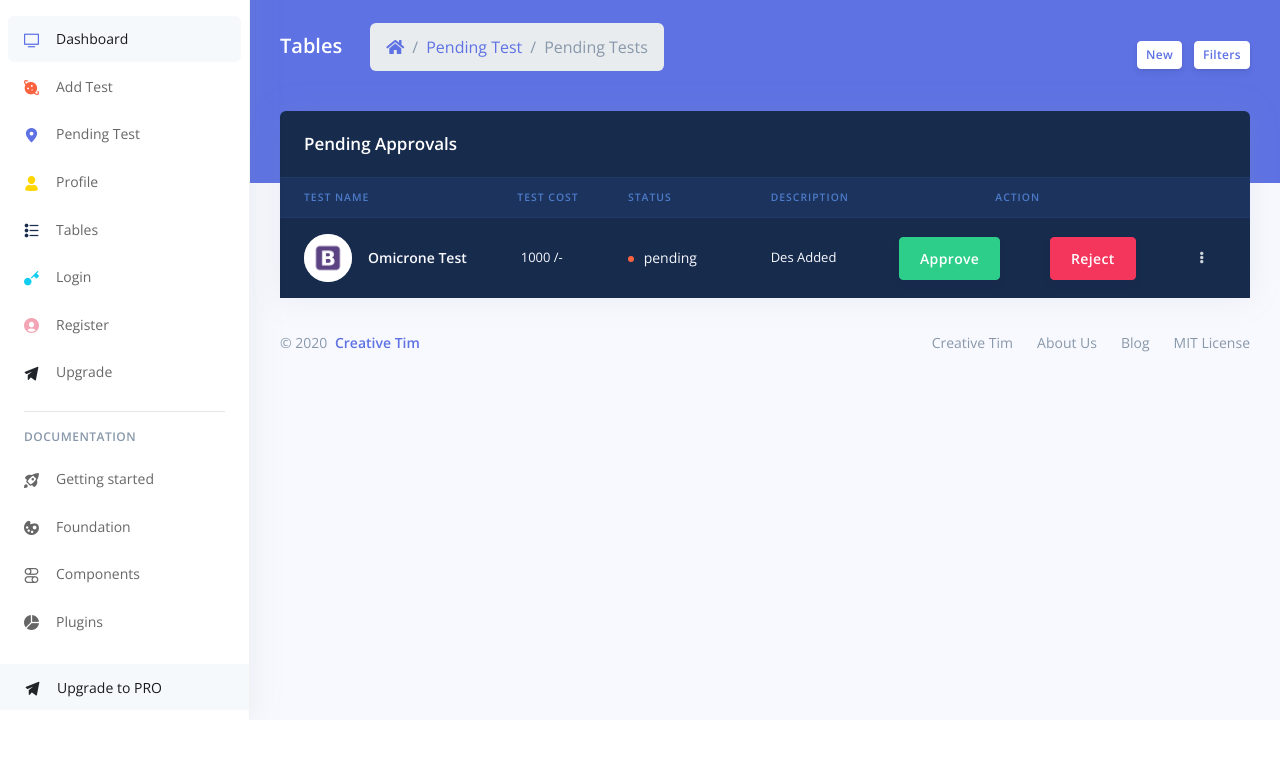
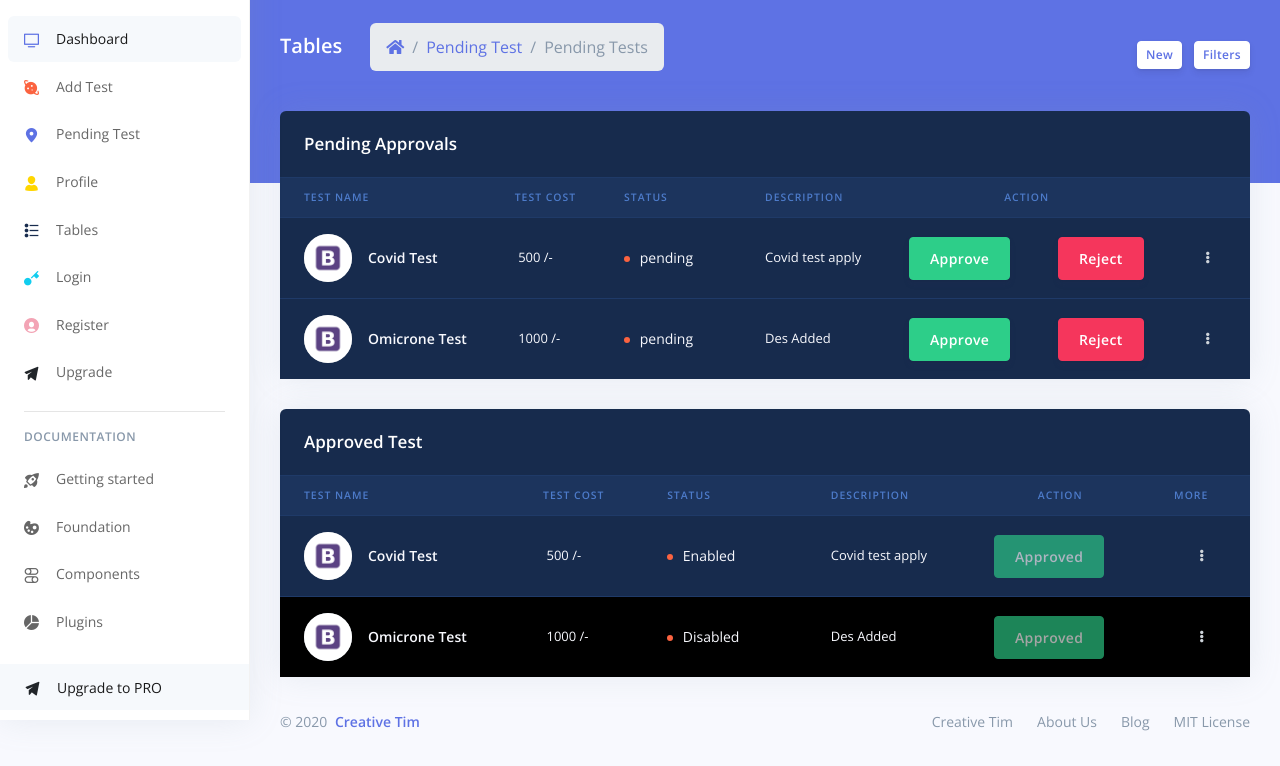
Before and after one commit to Rohit6359/1-DEC-Lab, a Django app: template myapp/templates/pending-test.html in a window 1280 px wide. Shown: the part 80-846 px from the top of the page. Before the commit the page ends 800 px from the top, so only its background shows below. Run offline with Django 4.2, Linux system fonts and the light colour scheme; the template is opened without the code that fills it: values that come from a table or form of the project are taken from there, others are empty; data comes from the database, SQL or seed files in the repository; both versions use the stored data as it was after the commit; some libraries are stand-ins or nearby versions.

Commit message:
03-03-2022

```diff
--- a/myapp/admin.py
+++ b/myapp/admin.py
@@ -9,5 +9,6 @@ from .models import *
 class UserAdmin(admin.ModelAdmin):
     list_display = ['name','email','mobile']
 
-
-admin.site.register(Test)
+@admin.register(Test)
+class TestAdmin(admin.ModelAdmin):
+    list_display = ['title','id','price','verify']
--- a/myapp/models.py
+++ b/myapp/models.py
@@ -22,7 +22,9 @@ class Test(models.Model):
     price = models.IntegerField()
     verify = models.BooleanField(default=False)
     approve_by = models.CharField(max_length=100,null=True,blank=True)
+    reject = models.BooleanField(default=False)
     created_at = models.DateTimeField(auto_now_add=True)
+    test_on = models.BooleanField(default=False)
 
     def __str__(self):
         return self.title
--- a/myapp/templates/pending-test.html
+++ b/myapp/templates/pending-test.html
@@ -50,7 +50,6 @@
                 </thead>
                 <tbody class="list">
                   {% for test in tests %}
-                  {% if test.verify == False %}
                   <tr>
                     <th scope="row">
                       <div class="media align-items-center">
@@ -75,10 +74,10 @@
                       {{test.des}}
                     </td>
                     <td>
-                      <button class="btn btn-success">Approve</button>
+                      <a href="{% url 'approve-test' test.id %}"><button class="btn btn-success">Approve</button></a>
                     </td>
                     <td>
-                      <button class="btn btn-danger">Reject</button>
+                      <a href="{% url 'reject-test' test.id %}"><button class="btn btn-danger">Reject</button></a>
                     </td>
                     <td class="text-right">
                       <div class="dropdown">
@@ -93,7 +92,81 @@
                       </div>
                     </td>
                   </tr>
+                  {% endfor %}
+                </tbody>
+              </table>
+            </div>
+          </div>
+        </div>
+      </div>
+
+      <div class="row">
+        <div class="col">
+          <div class="card bg-default shadow">
+            <div class="card-header bg-transparent border-0">
+              <h3 class="text-white mb-0">Approved  Test</h3>
+            </div>
+            <div class="table-responsive">
+              <table class="table align-items-center table-dark table-flush">
+                <thead class="thead-dark">
+                  <tr>
+                    <th scope="col" class="sort" data-sort="name">Test Name</th>
+                    <th scope="col" class="sort" data-sort="budget">Test Cost</th>
+                    <th scope="col" class="sort" data-sort="status">Status</th>
+                    <th scope="col">Description</th>
+                    <th scope="col" class="sort" colspan="1" data-sort="completion" style="text-align: center;">Action</th>
+                    <th scope="col">More</th>
+                  </tr>
+                </thead>
+                <tbody class="list">
+                  {% for test in app_test %}
+                  {% if test.test_on == False %}
+                  <tr style="background-color: black;">
+                  {% else %}
+                  <tr>
                   {% endif %}
+                    <th scope="row">
+                      <div class="media align-items-center">
+                        <a href="#" class="avatar rounded-circle mr-3">
+                          <img alt="Image placeholder" src="{% static '/assets/img/theme/bootstrap.jpg' %}">
+                        </a>
+                        <div class="media-body">
+                          <span class="name mb-0 text-sm">{{test.title}}</span>
+                        </div>
+                      </div>
+                    </th>
+                    <td class="budget">
+                      <i class="fa fa-inr"></i> {{test.price}} /-
+                    </td>
+                    <td>
+                      <span class="badge badge-dot mr-4">
+                        <i class="bg-warning"></i>
+                        {% if test.test_on == True %}<span class="status">Enabled </span> {% else %} <span class="status">Disabled </span> {% endif %}
+                      </span>
+                    </td>
+                    <td>
+                      {{test.des}}
+                    </td>
+                    <td>
+                      <button class="btn btn-success" disabled>Approved</button>
+                    </td>
+
+                    <td class="text-right">
+                      <div class="dropdown">
+                        <a class="btn btn-sm btn-icon-only text-light" href="#" role="button" data-toggle="dropdown" aria-haspopup="true" aria-expanded="false">
+                          <i class="fas fa-ellipsis-v"></i>
+                        </a>
+                        <div class="dropdown-menu dropdown-menu-right dropdown-menu-arrow">
+                          {% if test.test_on == True %}
+                          <a class="dropdown-item" href="{% url 'test-status-dis' test.id %}">Test Disable</a>
+                          {% else %}
+                          <a class="dropdown-item" href="{% url 'test-status-en' test.id %}">Test Enable </a>
+                          {% endif %}
+                          <a class="dropdown-item" href="{% url 'test-delete' test.id %}">Test Delete</a>
+                        </div>
+                      </div>
+                    </td>
+                  </tr>
                   {% endfor %}
                 </tbody>
               </table>
--- a/myapp/urls.py
+++ b/myapp/urls.py
@@ -12,4 +12,9 @@ urlpatterns = [
     path('change-password/', views.change_password,name='change-password'),
     path('add-test/',views.add_test,name='add-test'),
     path('pending-test/',views.pending_test,name='pending-test'),
+    path('approve-test/<int:pk>',views.approve_test,name='approve-test'),
+    path('reject-test/<int:pk>',views.reject_test,name='reject-test'),
+    path('test-status-en/<int:pk>',views.test_status_en,name='test-status-en'),
+    path('test-status-dis/<int:pk>',views.test_status_des,name='test-status-dis'),
+    path('test-delete/<int:pk>',views.test_delete,name='test-delete'),
 ]
```
Also changed, not shown: myapp/views.py (+35 -3 lines), db.sqlite3, myapp/migrations/0006_test_reject.py (added), myapp/migrations/0007_test_test_on.py (added).
